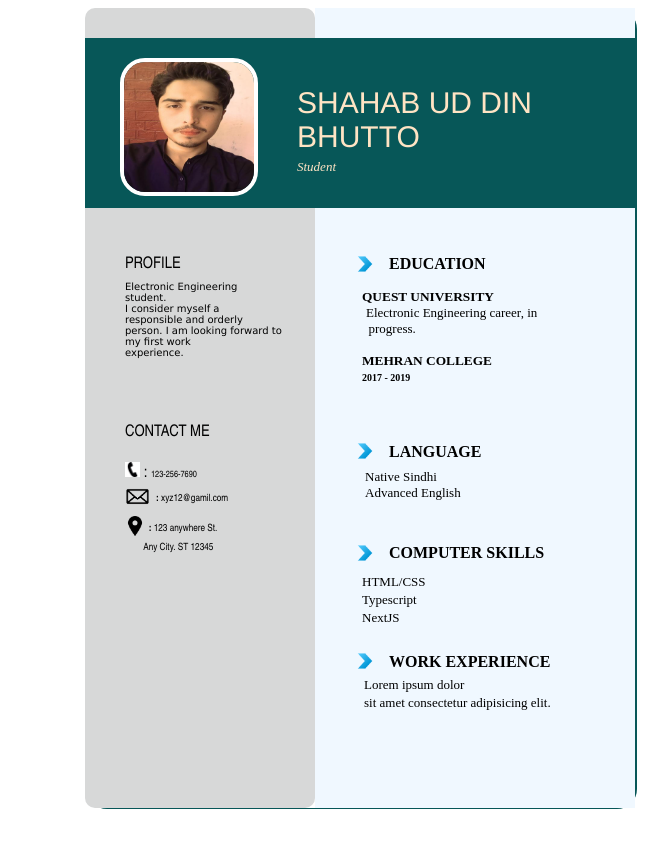
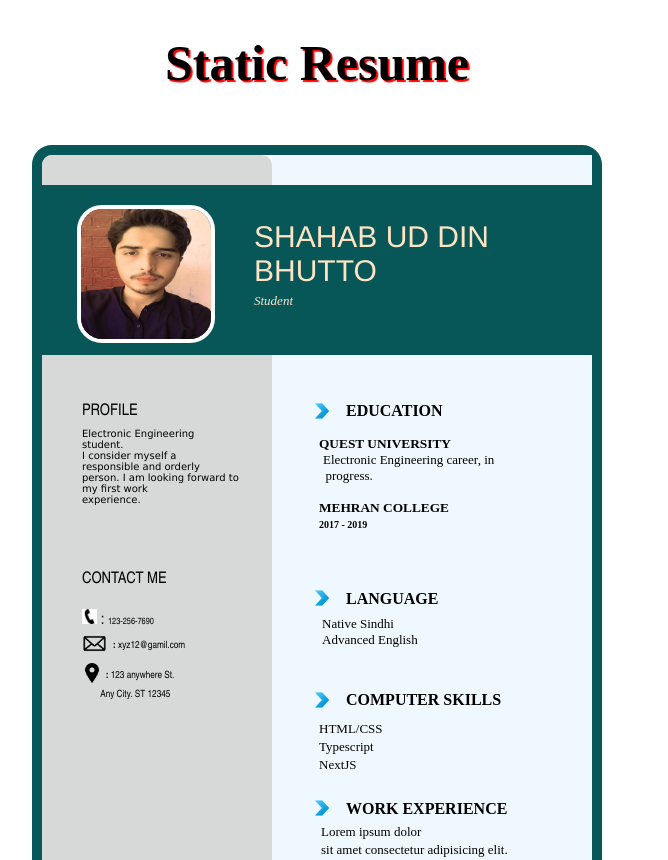
Before and after one commit to Shahab155/Resume_project, a plain HTML site: page index.html in a window 1280 px wide. Shown: the top 860 px of the page, without its empty margins (323-991 px from the left). Before the commit the page ends 816 px from the top, so only its background shows below. Drawn offline with Linux system fonts and the light colour scheme.

Commit message:
update margin in css file

```diff
--- a/index.html
+++ b/index.html
@@ -10,6 +10,9 @@
 </head>
 
 <body>
+
+<h1 class="generalHeading">Static Resume</h1>
+
     <!--         Container that is contains all the elements inside itself -->
     <div id="container">
 
@@ -47,12 +50,12 @@
 
 
 
-        <div id="pn">
+        <div id="profile">
             <!--------------  Profile picture -------------------->
 
             <img src="./images/pic.png" alt="me" height="100" width="100" id="pic">
           <!-----------------  My name ----------------------->
-            <p id="name">SHAHAB UD DIN <br>BHUTTO <br> <span id="s"><i>Student</i></span> </p>
+            <p id="name">SHAHAB UD DIN <br>BHUTTO <br> <span id="status"><i>Student</i></span> </p>
 
         </div>
         <!------------------------- Skills Section --------------------->
--- a/style.css
+++ b/style.css
@@ -1,21 +1,31 @@
 
 /* ----------------------- Styling for conatiner --------------------------*/
+
+
+
+
+.generalHeading {
+    text-align: center;
+    text-shadow:2px 2px 1px red;
+    font-size: 50px;
+}
+
 #container {
    height:800px;
    width: 550px;
+   border-radius:20px;
+   border:10px solid #075758;
 
-   border-radius:20px;
    position:relative;
-   left: 400px;
+   top:20px;
+   margin:auto;
    display: flex;
    align-content: center;
-   box-shadow: 2px  1px #075758;
-
 }
 
-
  /* ------------------------------- Styling for pn(div1) ----------------------------------------*/
-#pn {
+/* Profile */
+  #profile {
 
     height:170px;
     width:550px;
@@ -25,28 +35,28 @@
     top:30px
 
 }
-
-#s{
+/* Student text */
+#status{
 
     font-size:small;
     font-family: italic;
     position: relative;
     bottom:10px
 }
-
+/* My name */
 #name {
 
     display:inline-block;
     position:relative;
-    top:5px;
+
     left:70px;
-    bottom:30px;
+    bottom:8px;
     font-size: 30px;
     font-weight: 500;
     font-family: 'Franklin Gothic Medium', 'Arial Narrow', Arial, sans-serif;
     color:bisque;
 }
-
+/* style for picture */
  #pic {
     border:4px solid white;
     border-radius: 25px;
@@ -58,7 +68,7 @@
 
 }
 
-/* ------------------------------ Styling for info(div2) ------------------------------- */
+/* ------------------------------ Styling for my information(div2) ------------------------------- */
 
  #info {
     position:relative;
@@ -116,7 +126,6 @@
 }
 
 /* -----------------------------   Styling for skills part in html -------------------------  */
-
 #skills {
     height:800px;
     width: 320px;
```
Lines whose indentation alone changed are shown as unchanged.
